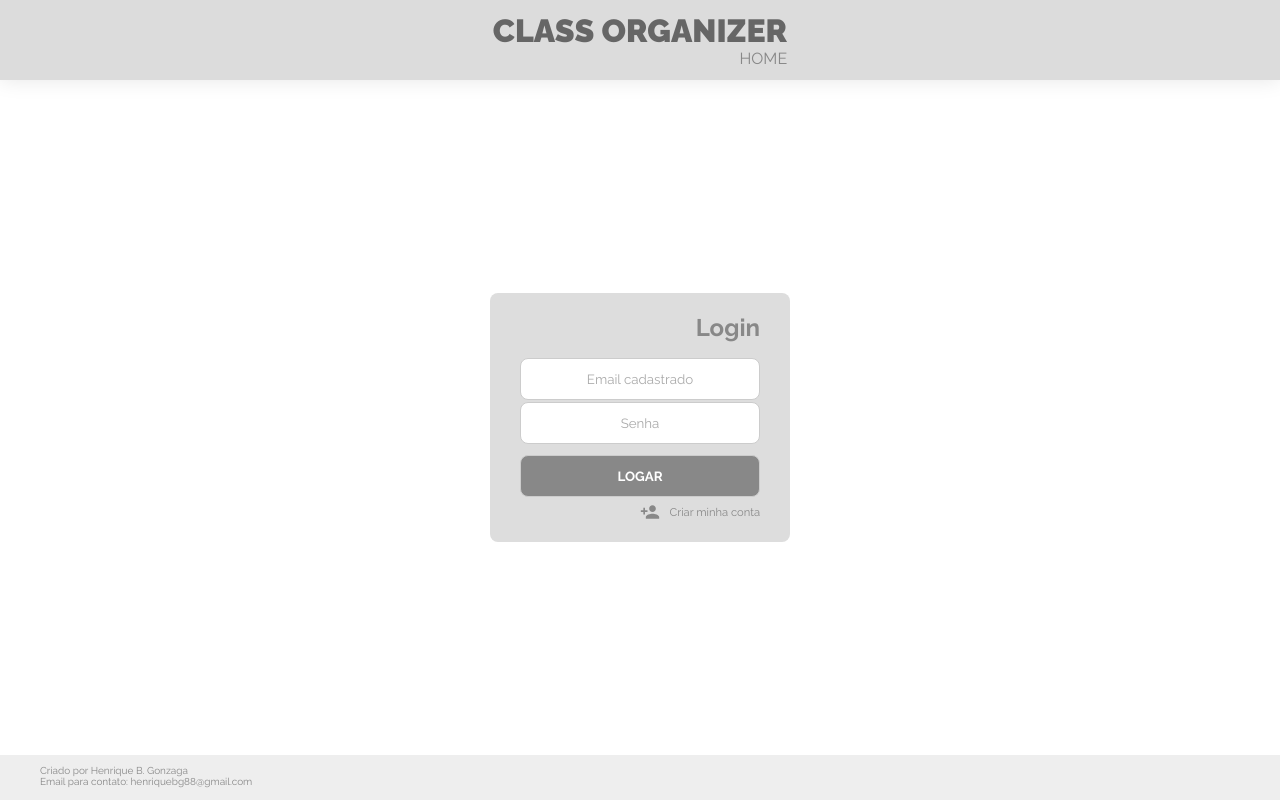
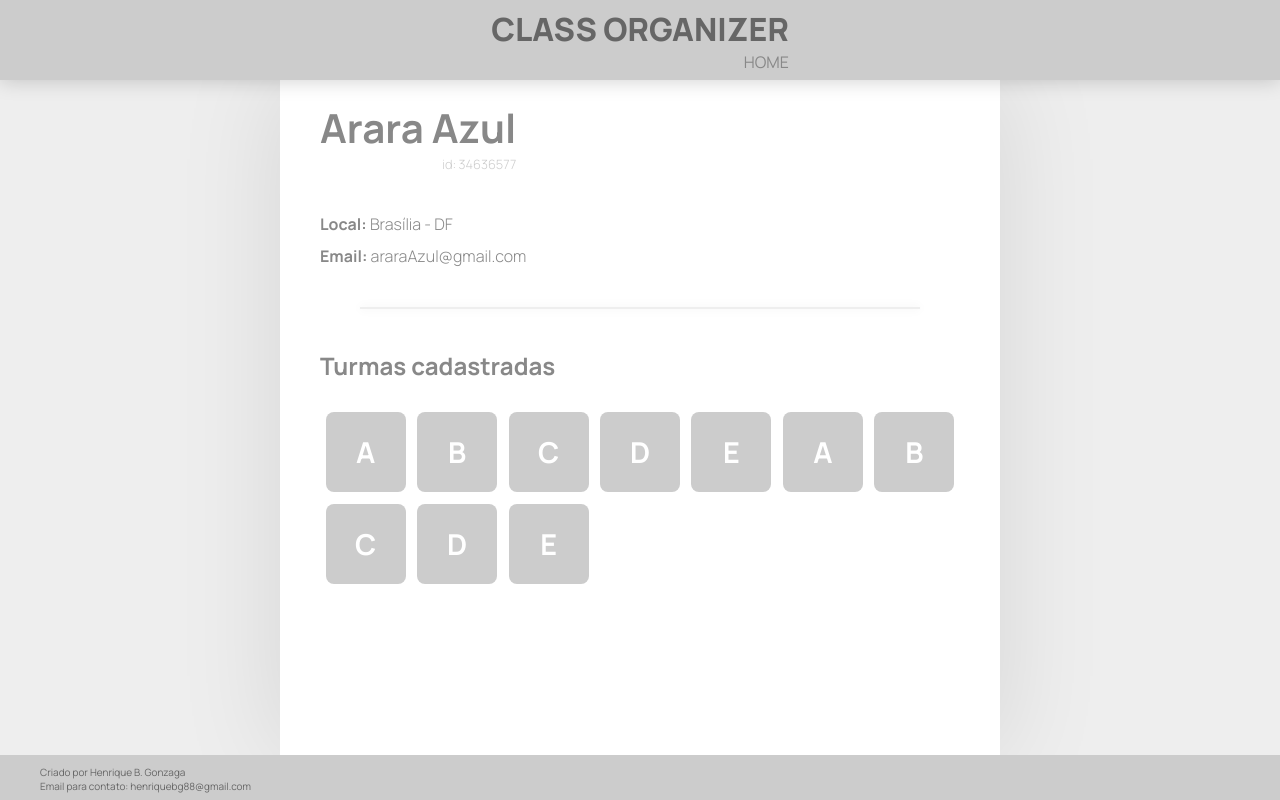
Before and after one commit to henriquebg88/Class_Creator, a React (Create React App) app in the folder frontend/: page /perfil in a window 1280 px wide. Built offline with nearby package versions, Linux system fonts and the light colour scheme; the HTML template or start-up script is replaced by a standard one.

Commit message:
Created edit page for user profile

```diff
--- a/frontend/src/Pages/Footer/styles.css
+++ b/frontend/src/Pages/Footer/styles.css
@@ -1,7 +1,6 @@
 footer {
-    background-color: #eee;
+    background-color: #ccc;
     font-size: 10px;
-    color: #888;
 
     position: fixed;
     width: 100%;
@@ -10,3 +9,6 @@ footer {
     padding-left: 40px;
     /* teste */
 }
+footer p{
+    color: #666;
+}
--- a/frontend/src/Pages/Header/styles.css
+++ b/frontend/src/Pages/Header/styles.css
@@ -1,7 +1,7 @@
 header{
-    background-color: gainsboro;
+    background-color: #ccc;
     color: #666;
-    box-shadow: 0 0 20px rgba(0,0,0,0.1);
+    box-shadow: 0 0 20px rgba(0,0,0,0.2);
 
     position: fixed;
     width: 100%;
--- /dev/null
+++ b/frontend/src/Pages/Perfil _EDIT/index.js
@@ -0,0 +1,102 @@
+import React from 'react';
+import { Link } from 'react-router-dom';
+import { MdDelete, MdEdit } from 'react-icons/md'
+
+import '../Perfil/styles.css';
+
+export default function Perfil_edit() {
+    return (
+        <div className="container">
+            <div className="paper">
+                <section id='user-data'>
+                    <form action="post">
+                        <div className="label-input">
+                            <label htmlFor=""><span>Nome:</span></label>
+                            <input type='text' defaultValue='Arara Azul' ></input>
+                        </div>
+
+                        <div className='merge-inputs'>
+                            <div className='label-input'>
+                                <label htmlFor=""><span>Local:</span></label>
+                                <input type='text' id='city' defaultValue='Brasília'></input>
+                            </div>
+
+                            <div className='label-input'>
+                                <label htmlFor=""><span>UF</span></label>
+                                <input className='uppercase' id='uf' type="text" maxLength='2' defaultValue='DF'/>
+                            </div>
+                        </div>
+
+                        <div className="label-input">
+                            <label htmlFor=""><span>Email:</span></label>
+                            <input type='email' id='email' defaultValue='araraAzul@gmail.com' ></input>
+                        </div>
+                    </form>
+                </section>
+                <hr/>
+                <section id='turmas'>
+                    <h2>Turmas cadastradas</h2>
+
+                    <div className='lista-turmas edit'>
+                        <ul>
+
+                            <li>
+                                <p>a</p>
+                                <Link className='edit-icon' ><MdEdit/></Link>
+                                <Link className='delete-icon' ><MdDelete/></Link>
+                            </li>
+                            <li>
+                                <p>b</p>
+                                <Link className='edit-icon' ><MdEdit/></Link>
+                                <Link className='delete-icon' ><MdDelete/></Link>
+                            </li>
+                            <li>
+                                <p>c</p>
+                                <Link className='edit-icon' ><MdEdit/></Link>
+                                <Link className='delete-icon' ><MdDelete/></Link>
+                            </li>
+                            <li>
+                                <p>d</p>
+                                <Link className='edit-icon' ><MdEdit/></Link>
+                                <Link className='delete-icon' ><MdDelete/></Link>
+                            </li>
+                            <li>
+                                <p>e</p>
+                                <Link className='edit-icon' ><MdEdit/></Link>
+                                <Link className='delete-icon' ><MdDelete/></Link>
+                            </li>
+                            <li>
+                                <p>a</p>
+                                <Link className='edit-icon' ><MdEdit/></Link>
+                                <Link className='delete-icon' ><MdDelete/></Link>
+                            </li>
+                            <li>
+                                <p>b</p>
+                                <Link className='edit-icon' ><MdEdit/></Link>
+                                <Link className='delete-icon' ><MdDelete/></Link>
+                            </li>
+                            <li>
+                                <p>c</p>
+                                <Link className='edit-icon' ><MdEdit/></Link>
+                                <Link className='delete-icon' ><MdDelete/></Link>
+                            </li>
+                            <li>
+                                <p>d</p>
+                                <Link className='edit-icon' ><MdEdit/></Link>
+                                <Link className='delete-icon' ><MdDelete/></Link>
+                            </li>
+                            <li>
+                                <p>e</p>
+                                <Link className='edit-icon' ><MdEdit/></Link>
+                                <Link className='delete-icon' ><MdDelete/></Link>
+                            </li>
+
+                        </ul>
+                    </div>
+                </section>
+
+
+            </div>
+        </div>
+    )
+}
--- /dev/null
+++ b/frontend/src/Pages/Perfil/index.js
@@ -0,0 +1,64 @@
+import React from 'react';
+
+import './styles.css';
+
+export default function Perfil() {
+    return (
+        <div className="container">
+            <div className="paper">
+                <section id='user-data'>
+                    <div className="usuario">
+                        <h1>Arara Azul</h1>
+                        <p id='id'>id: 34636577</p>
+                    </div>
+                    <p id='city'><span>Local:</span> Brasília - DF</p>
+
+                    <p id='email'><span>Email:</span> araraAzul@gmail.com</p>
+                </section>
+                <hr/>
+                <section id='turmas'>
+                    <h2>Turmas cadastradas</h2>
+
+                    <div className='lista-turmas'>
+                        <ul>
+
+                            <li>
+                                <p>a</p>
+                            </li>
+                            <li>
+                                <p>b</p>
+                            </li>
+                            <li>
+                                <p>c</p>
+                            </li>
+                            <li>
+                                <p>d</p>
+                            </li>
+                            <li>
+                                <p>e</p>
+                            </li>
+                            <li>
+                                <p>a</p>
+                            </li>
+                            <li>
+                                <p>b</p>
+                            </li>
+                            <li>
+                                <p>c</p>
+                            </li>
+                            <li>
+                                <p>d</p>
+                            </li>
+                            <li>
+                                <p>e</p>
+                            </li>
+
+                        </ul>
+                    </div>
+                </section>
+
+
+            </div>
+        </div>
+    )
+}
--- /dev/null
+++ b/frontend/src/Pages/Perfil/styles.css
@@ -0,0 +1,101 @@
+.paper{
+    background-color: white;
+    width: 720px;
+    height: 100%;
+    box-shadow: 0 0 100px rgba(0,0,0,0.1);
+    padding: 20px 40px;
+}
+.usuario{
+    margin-bottom: 40px;
+    width: fit-content;
+}
+.usuario h1{
+    font-size: 2.5em;
+}
+.usuario p{
+    text-align: right;
+    color: #ccc;
+}
+#id{
+    font-size: 0.8em;
+}
+#user-data p{
+    font-weight: 300;
+    margin-bottom: 10px;
+}
+p span{
+    font-weight: bold;
+}
+#turmas h2{
+    margin-bottom: 30px;
+}
+.lista-turmas ul{
+    grid-template-columns: repeat(7, 1fr);
+    grid-row-gap: 12px;
+    justify-items: center;
+
+    display: grid;
+}
+
+.lista-turmas ul li{
+    background-color: #ccc;
+    width: 80px;
+    height: 80px;
+    border-radius: 8px;
+
+    list-style: none;
+    text-transform: uppercase;
+
+    align-items: center;
+    justify-content: center;
+    display: flex;
+
+    transition: 0.1s;
+}
+.lista-turmas.edit ul li{
+    border: 1px dashed black;
+}
+.lista-turmas.edit ul li svg{
+    display: none;
+}
+.lista-turmas.edit ul li:hover svg{
+    display: inherit;
+}
+.lista-turmas.edit ul li:hover p{
+    display: none;
+}
+
+.lista-turmas.edit .delete-icon svg{
+    font-size: 2em;
+    margin: auto;
+}
+.lista-turmas.edit .edit-icon svg{
+    font-size: 2em;
+    margin: auto;
+}
+.lista-turmas ul li:hover{
+    cursor: pointer;
+    filter: drop-shadow(0 4px 2px rgba(0,0,0,0.1));
+    transform: scale(1.04);
+}
+.lista-turmas ul li p{
+    color: white;
+    font-weight: bolder;
+    font-size: 1.8em;
+
+    margin: 0;
+}
+#uf{
+    width: 80px;
+}
+.label-input{
+    display: grid;
+    width: 300px;
+}
+.merge-inputs input{
+    height: auto;
+    grid-template-columns: max-content;
+}
+div.merge-inputs div{
+    width: 220px;
+}
--- a/frontend/src/global.css
+++ b/frontend/src/global.css
@@ -1,4 +1,4 @@
-@import url('https://fonts.googleapis.com/css2?family=Raleway:wght@300;400;700;900&display=swap');
+@import url('https://fonts.googleapis.com/css2?family=Manrope:wght@300;400;700;800&display=swap');
 
 :root{
     --HEADER-height: 80px;
@@ -16,7 +16,7 @@ footer{
     box-sizing: border-box;
 
     color: #888;
-    font-family: 'Raleway', sans-serif;
+    font-family: 'Manrope', sans-serif;
 }
 a{
     transition: 0.2s;
@@ -56,6 +56,9 @@ a svg{
     justify-content: center;
     align-items: center;
     margin: auto;
+}
+body{
+    background-color: #eee;
 }
 input, button{
     text-align: center;
@@ -98,3 +101,8 @@ button:hover{
 .uppercase{
     text-transform: uppercase;
 }
+hr{
+    margin: 40px 40px;
+    border: 1px solid #eee;
+    box-shadow: 0 0 10px rgba(0,0,0,0.1);
+}
--- a/frontend/src/routes.js
+++ b/frontend/src/routes.js
@@ -3,11 +3,15 @@ import { BrowserRouter, Route, Switch } from 'react-router-dom';
 
 import Login from './Pages/Login';
 import Register from './Pages/Register';
+import Perfil from './Pages/Perfil';
+import Perfil_edit from './Pages/Perfil _EDIT';
 
 export default function Routes() {
     return (
         <BrowserRouter>
             <Switch>
+                <Route path="/perfil/edit" component={Perfil_edit} />
+                <Route path="/perfil" component={Perfil} />
                 <Route path="/registro" component={Register}></Route>
                 <Route path="/" component={Login}></Route>
             </Switch>
```
